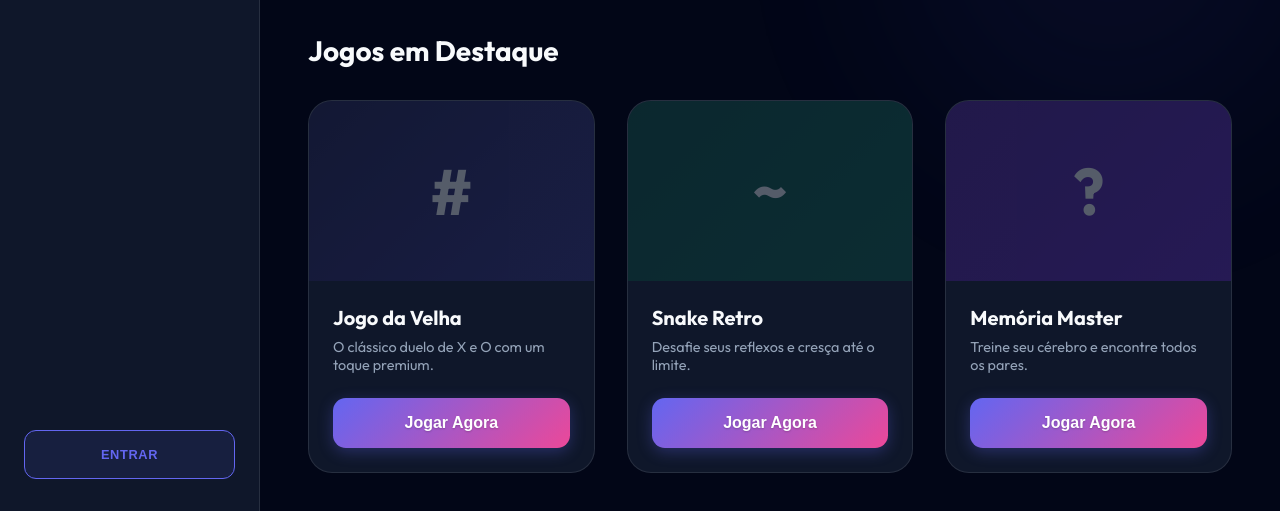
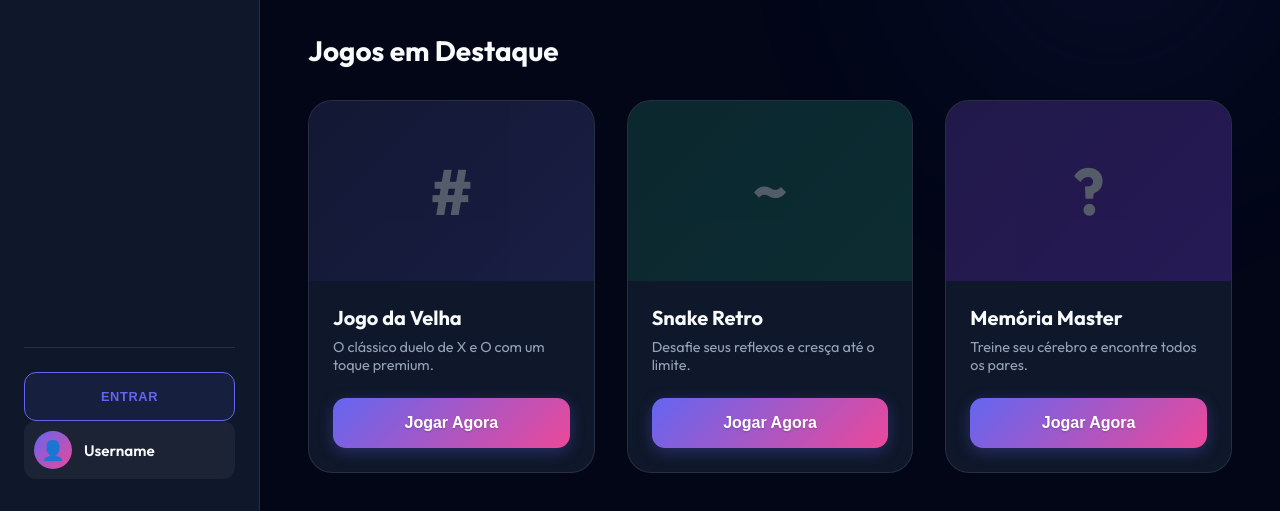
Before and after one commit to Luisfsiq/hubJogos, a plain HTML site: page index.html in a window 1280 px wide. Both pictures are taken after a click on the button "Visitante (Sem salvar progresso)". Shown: the part 289-800 px from the top of the page. Drawn offline with Linux system fonts and the light colour scheme.

Commit message:
✨ feat(ui): replace sidebar login with user badge & auto-close modal on login

```diff
--- a/index.html
+++ b/index.html
@@ -57,6 +57,12 @@
 
         <div class="user-control" id="sidebar-auth-section">
             <button id="nav-login-btn" class="login-trigger">Entrar</button>
+            <div id="sidebar-user-info" class="sidebar-user hidden">
+                <div class="avatar-sm">👤</div>
+                <div class="user-details">
+                    <span id="sidebar-username">Username</span>
+                </div>
+            </div>
         </div>
     </nav>
 
--- a/script.js
+++ b/script.js
@@ -152,6 +152,7 @@
 
     function loginSuccess() {
         body.classList.remove("auth-locked");
+        authModal.classList.remove("show"); // Close Modal via class removal
         updateAuthUI();
         renderStats();
         showToast(`Bem-vindo, ${currentUser.username}!`, "success");
@@ -214,15 +215,25 @@
 
     // --- UI Logic ---
     function updateAuthUI() {
+        const sidebarUserInfo = document.getElementById("sidebar-user-info");
+        const sidebarUsername = document.getElementById("sidebar-username");
+
         if (currentUser) {
             userDisplayName.textContent = currentUser.username;
             loginTrigger.classList.add("hidden");
+            if(sidebarUserInfo) {
+                sidebarUserInfo.classList.remove("hidden");
+                sidebarUsername.textContent = currentUser.username;
+            }
             logoutBtn.classList.remove("hidden");
             profileUsername.textContent = currentUser.username;
             profileEmail.textContent = currentUser.email;
         } else {
             userDisplayName.textContent = "Convidado";
             loginTrigger.classList.remove("hidden");
+            if(sidebarUserInfo) {
+                sidebarUserInfo.classList.add("hidden");
+            }
             logoutBtn.classList.add("hidden");
             profileUsername.textContent = "Visitante";
             profileEmail.textContent = "Modo Convidado ativo";
--- a/style.css
+++ b/style.css
@@ -121,7 +121,46 @@
 
 .user-control {
     margin-top: auto;
-    padding-top: 2rem;
+    padding-top: 1.5rem;
+    border-top: 1px solid var(--border-color);
+}
+
+/* Sidebar User Info */
+.sidebar-user {
+    display: flex;
+    align-items: center;
+    gap: 12px;
+    padding: 10px;
+    background: rgba(255, 255, 255, 0.05);
+    border-radius: 12px;
+    transition: background var(--trans-fast);
+    cursor: pointer;
+}
+
+.sidebar-user:hover {
+    background: rgba(255, 255, 255, 0.1);
+}
+
+.avatar-sm {
+    font-size: 1.2rem;
+    background: linear-gradient(135deg, var(--primary-color), var(--secondary-color));
+    border-radius: 50%;
+    width: 38px;
+    height: 38px;
+    display: flex;
+    justify-content: center;
+    align-items: center;
+}
+
+.user-details {
+    display: flex;
+    flex-direction: column;
+}
+
+#sidebar-username {
+    font-weight: 600;
+    font-size: 0.95rem;
+    color: var(--text-main);
 }
 
 .login-trigger {
```
